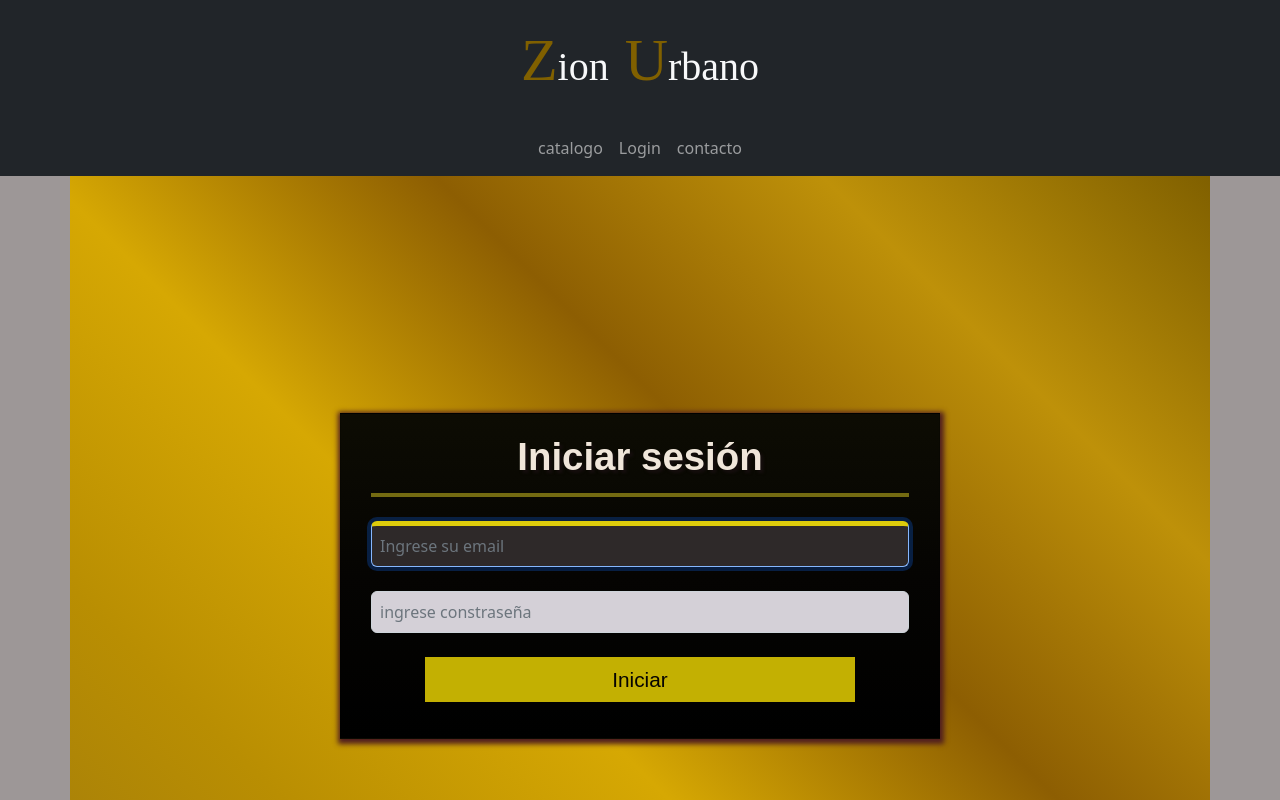
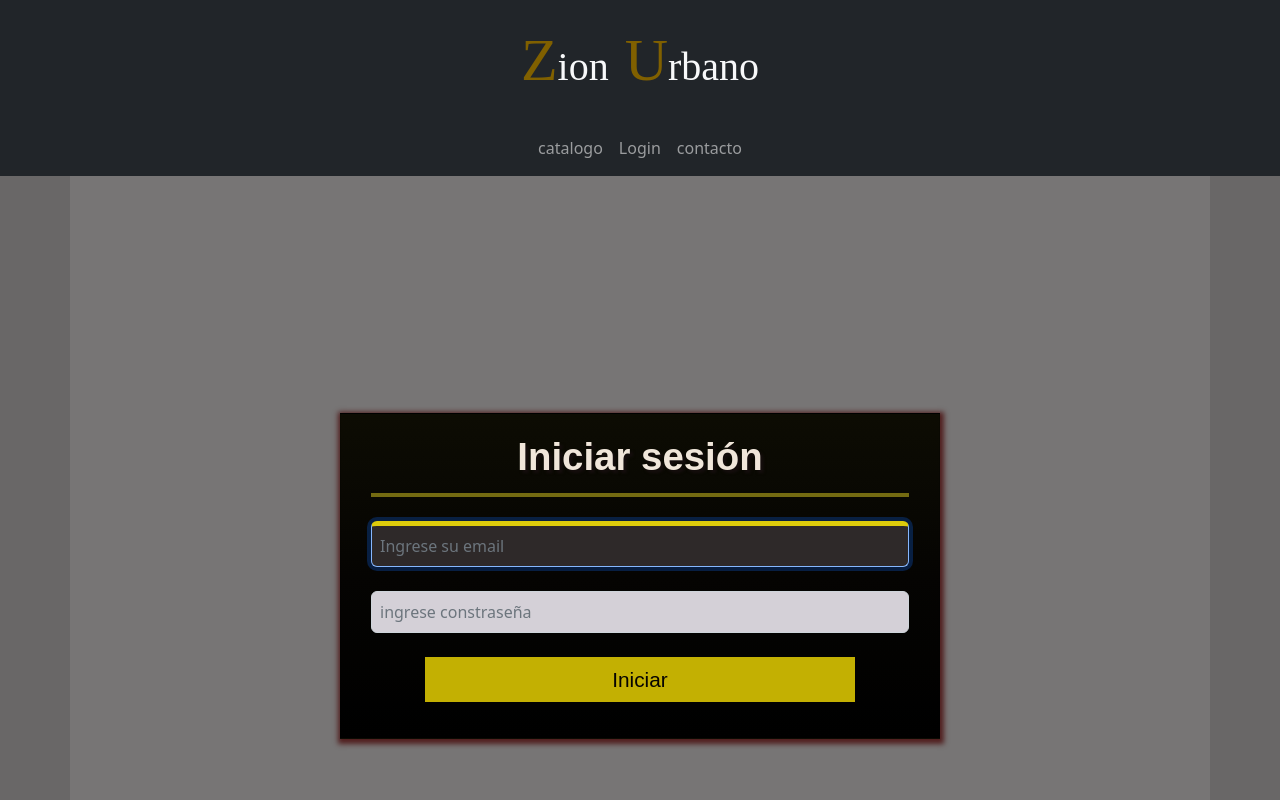
Before and after one commit to NicolasMoralesDev/zion-urbano, a Next.js app: page /login in a window 1280 px wide. Shown: the top 800 px of the page. Built offline with nearby package versions, Linux system fonts and the light colour scheme.

Commit message:
cambiamos color de background del login

```diff
--- a/styles/login.css
+++ b/styles/login.css
@@ -1,7 +1,7 @@
 .login__main{
     width: 100vw;
     height: 100vh;
-    background-color: rgb(157, 151, 151);
+    background-color: rgb(105, 103, 103);
     margin: 0%;
 }
 .container-login{
@@ -9,7 +9,7 @@
     height: 100%;
 
     padding: 0%;
-    background:linear-gradient(45deg,#a17b0c, #b98e02, #d6a803 , #8d5e02 ,#be9109, #806000) ;
+    background-color: rgb(119, 117, 117);
     animation: cambiar 9s ease infinite;
     display: flex;
     align-items: center;
```
